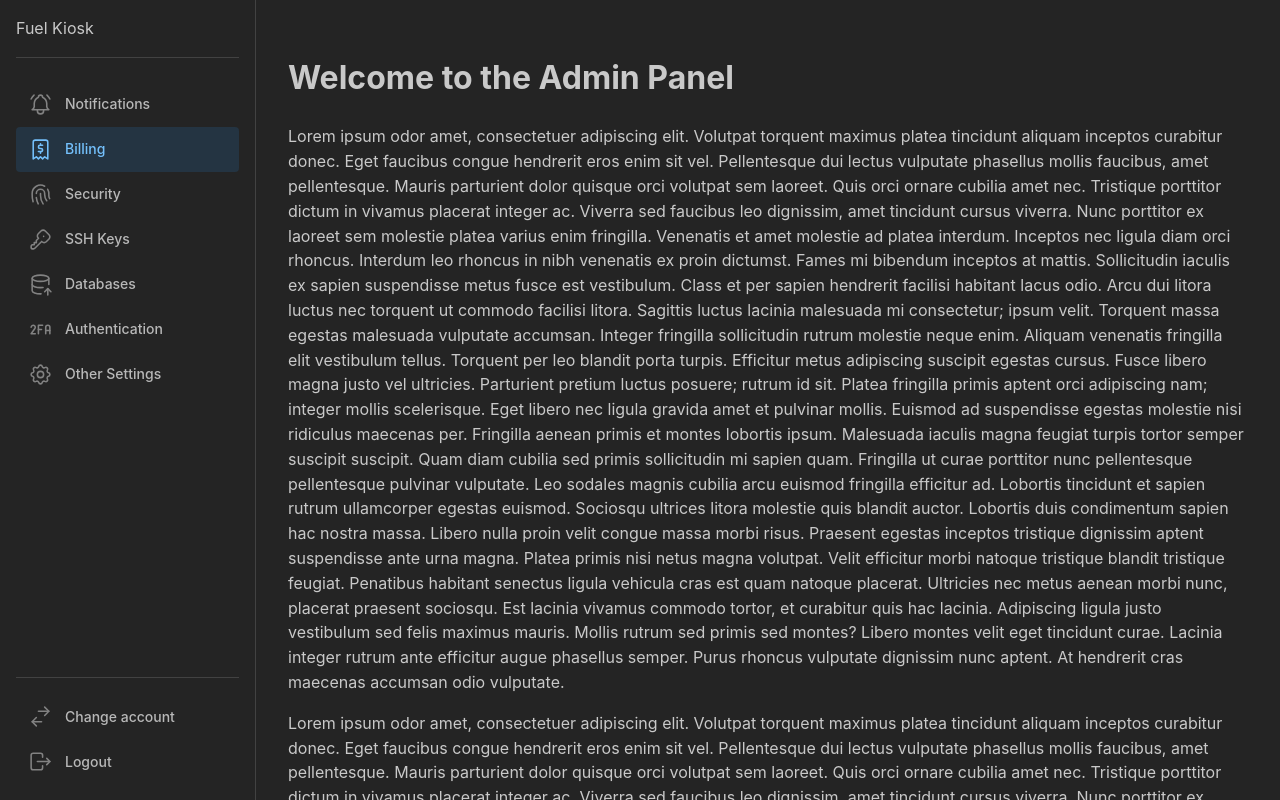
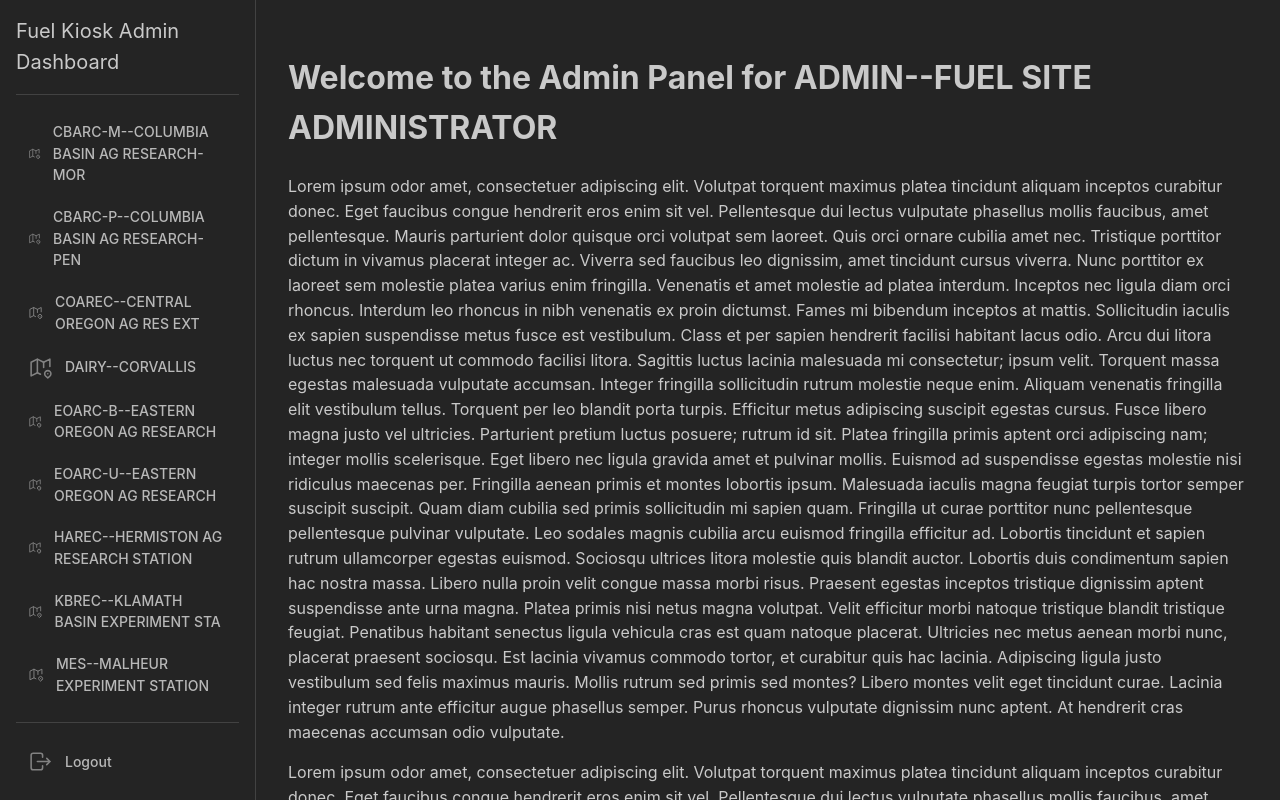
Before and after one commit to fuel-kiosk-CS-team/fuel-kiosk-dc, a Next.js app in the folder fuel-kiosk/: page /admin in a window 1280 px wide. Built offline with nearby package versions, Linux system fonts and the light colour scheme.

Commit message:
Added Navbar to Admin Page

```diff
--- a/fuel-kiosk/src/app/admin/components/navbar/NavbarSimple.js
+++ b/fuel-kiosk/src/app/admin/components/navbar/NavbarSimple.js
@@ -1,43 +1,66 @@
-import { useState } from 'react';
+import { useState, useEffect } from 'react';
+import { useRouter } from 'next/navigation';
 import {
-    Icon2fa,
-    IconBellRinging,
-    IconDatabaseImport,
-    IconFingerprint,
-    IconKey,
     IconLogout,
-    IconReceipt2,
-    IconSettings,
-    IconSwitchHorizontal,
+    IconMapPin2
 } from '@tabler/icons-react';
-import { Code, Group } from '@mantine/core';
+import { Group } from '@mantine/core';
+
 import classes from './NavbarSimple.module.css';
 
-const data = [
-    { link: '', label: 'Notifications', icon: IconBellRinging },
-    { link: '', label: 'Billing', icon: IconReceipt2 },
-    { link: '', label: 'Security', icon: IconFingerprint },
-    { link: '', label: 'SSH Keys', icon: IconKey },
-    { link: '', label: 'Databases', icon: IconDatabaseImport },
-    { link: '', label: 'Authentication', icon: Icon2fa },
-    { link: '', label: 'Other Settings', icon: IconSettings },
-];
+export function NavbarSimple({ setPage }) {
+    const router = useRouter();
 
-export function NavbarSimple() {
-    const [active, setActive] = useState('Billing');
+    const [active, setActive] = useState('');
+    const [siteData, setSiteData] = useState([]);
 
-    const links = data.map((item) => (
+    // Temporary example of how we can get site data - currently using localStorage (likely to be removed or changed soon) or an API call
+    useEffect(() => {
+        const loadData = async () => {
+            const localData = localStorage.getItem('siteData');
+
+            if (localData) {
+                let jsonData = JSON.parse(localData);
+                // Parse and use local data if available
+                setSiteData(jsonData);
+
+                let firstSite = jsonData.filter(item => item.label !== 'ADMIN--FUEL SITE ADMINISTRATOR')[0].label;
+                setActive(firstSite);
+                setPage(firstSite)
+            } else {
+                // Otherwise, fetch from the server
+                try {
+                    const response = await fetch('/api/sites');
+                    if (response.ok) {
+                        const data = await response.json();
+                        setSiteData(data);
+                        setActive(data[0].label);
+                        setPage(data[0].label);
+                        localStorage.setItem('siteData', JSON.stringify(data));
+                    } else {
+                        console.error("Failed to fetch data from server.");
+                    }
+                } catch (error) {
+                    console.error("Error fetching site data:", error);
+                }
+            }
+        };
+        loadData();
+    }, []);
+
+    const links = siteData.filter(item => item.label !== 'ADMIN--FUEL SITE ADMINISTRATOR').map((item) => (
         <a
             className={classes.link}
             data-active={item.label === active || undefined}
-            href={item.link}
+            href='#'
             key={item.label}
             onClick={(event) => {
                 event.preventDefault();
                 setActive(item.label);
+                setPage(item.label);
             }}
         >
-            <item.icon className={classes.linkIcon} stroke={1.5} />
+            <IconMapPin2 className={classes.linkIcon} stroke={1.5} />
             <span>{item.label}</span>
         </a>
     ));
@@ -46,18 +69,16 @@ export function NavbarSimple() {
         <nav className={classes.navbar}>
             <div className={classes.navbarMain}>
                 <Group className={classes.header} justify="space-between">
-                    Fuel Kiosk
+                    Fuel Kiosk Admin Dashboard
                 </Group>
                 {links}
             </div>
 
             <div className={classes.footer}>
-                <a href="#" className={classes.link} onClick={(event) => event.preventDefault()}>
-                    <IconSwitchHorizontal className={classes.linkIcon} stroke={1.5} />
-                    <span>Change account</span>
-                </a>
-
-                <a href="#" className={classes.link} onClick={(event) => event.preventDefault()}>
+                <a href="#" className={classes.link} onClick={(event) => {
+                    event.preventDefault()
+                    router.push('/')
+                }}>
                     <IconLogout className={classes.linkIcon} stroke={1.5} />
                     <span>Logout</span>
                 </a>
--- a/fuel-kiosk/src/app/admin/components/navbar/NavbarSimple.module.css
+++ b/fuel-kiosk/src/app/admin/components/navbar/NavbarSimple.module.css
@@ -9,18 +9,33 @@
 
 .navbarMain {
     flex: 1;
+    overflow-y: auto;
+    -ms-overflow-style: none;  /* Hide scrollbar for IE and Edge */
+    scrollbar-width: none;  /* Hide scrollbar for Firefox */
+}
+
+.navbarMain::-webkit-scrollbar {
+    display: none;  /* Hide scrollbar for Chrome, Safari, and Edge */
 }
 
 .header {
+    font-size: 1.25em;
     padding-bottom: var(--mantine-spacing-md);
-    margin-bottom: calc(var(--mantine-spacing-md) * 1.5);
+    margin-bottom: calc(var(--mantine-spacing-md) * 1);
     border-bottom: 1px solid light-dark(var(--mantine-color-gray-3), var(--mantine-color-dark-4));
+    position: sticky;
+    background: var(--mantine-color-body);
+    top: 0;
+    z-index: 10;
 }
 
 .footer {
     padding-top: var(--mantine-spacing-md);
     margin-top: var(--mantine-spacing-md);
     border-top: 1px solid light-dark(var(--mantine-color-gray-3), var(--mantine-color-dark-4));
+    position: sticky;
+    bottom: 0;
+    z-index: 10;
 }
 
 .link {
--- a/fuel-kiosk/src/app/admin/page.js
+++ b/fuel-kiosk/src/app/admin/page.js
@@ -1,16 +1,21 @@
 'use client'
 
-import classes from "./admin.module.css";
+import { useState } from 'react';
+
 import { NavbarSimple } from "./components/navbar/NavbarSimple";
 
+import classes from "./admin.module.css";
+
 export default function Admin() {
+    const [selectedPage, setSelectedPage] = useState('');
+
     return (
         <div className={classes.container}>
             <aside className={classes.sidebar}>
-                <NavbarSimple />
+                <NavbarSimple setPage={setSelectedPage} />
             </aside>
             <main className={classes.mainContent}>
-                <h1>Welcome to the Admin Panel</h1>
+                <h1>Welcome to the Admin Panel for {selectedPage}</h1>
                 <p>Lorem ipsum odor amet, consectetuer adipiscing elit. Volutpat torquent maximus platea tincidunt aliquam inceptos curabitur donec. Eget faucibus congue hendrerit eros enim sit vel. Pellentesque dui lectus vulputate phasellus mollis faucibus, amet pellentesque. Mauris parturient dolor quisque orci volutpat sem laoreet. Quis orci ornare cubilia amet nec. Tristique porttitor dictum in vivamus placerat integer ac. Viverra sed faucibus leo dignissim, amet tincidunt cursus viverra. Nunc porttitor ex laoreet sem molestie platea varius enim fringilla.
 
                     Venenatis et amet molestie ad platea interdum. Inceptos nec ligula diam orci rhoncus. Interdum leo rhoncus in nibh venenatis ex proin dictumst. Fames mi bibendum inceptos at mattis. Sollicitudin iaculis ex sapien suspendisse metus fusce est vestibulum. Class et per sapien hendrerit facilisi habitant lacus odio. Arcu dui litora luctus nec torquent ut commodo facilisi litora. Sagittis luctus lacinia malesuada mi consectetur; ipsum velit.
```
Also changed, not shown: fuel-kiosk/src/app/admin/components/admintotalizer/AdminTotalizerVerification.js (added, +16 -0 lines), 2 other files (tests, documents, lock files or other folders).
